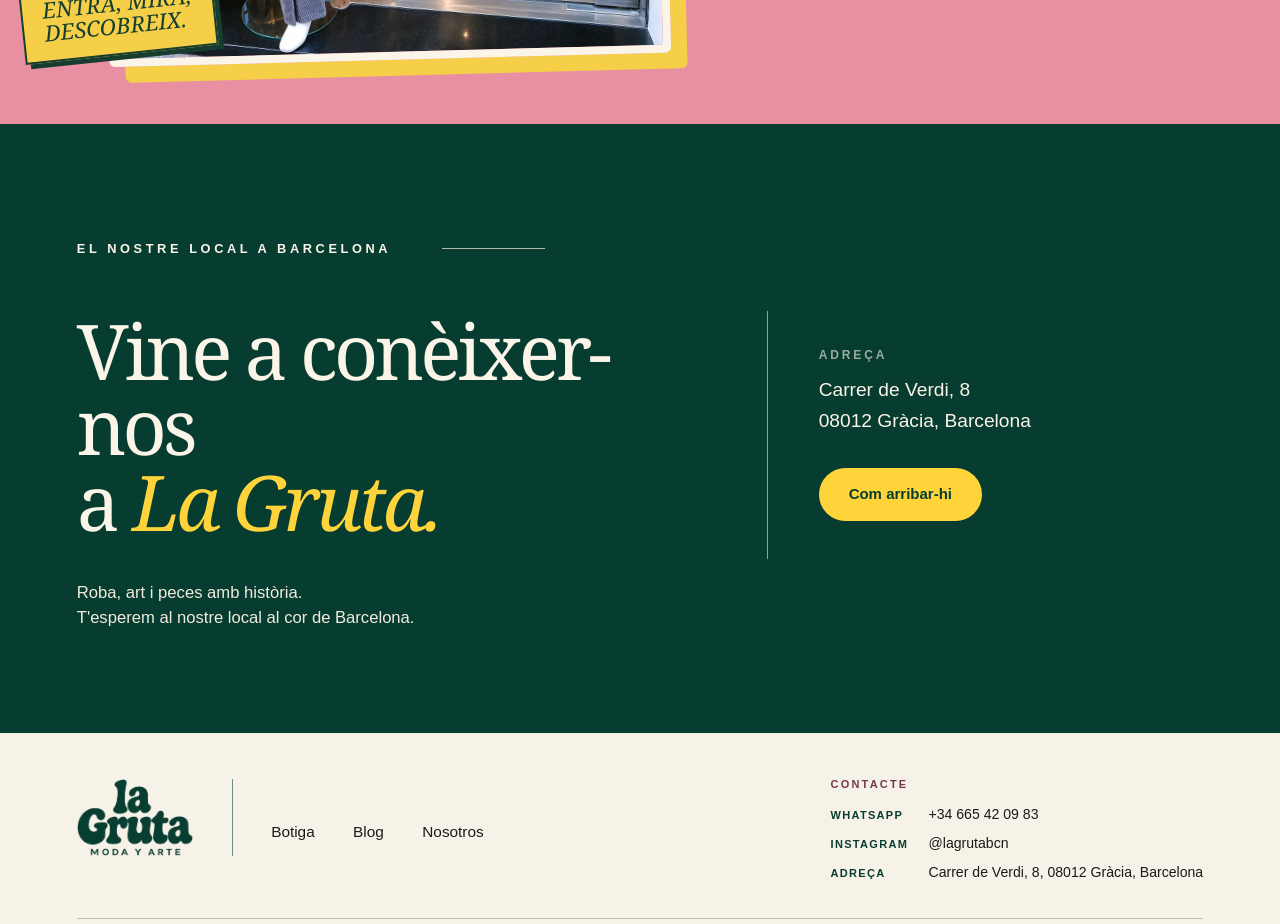
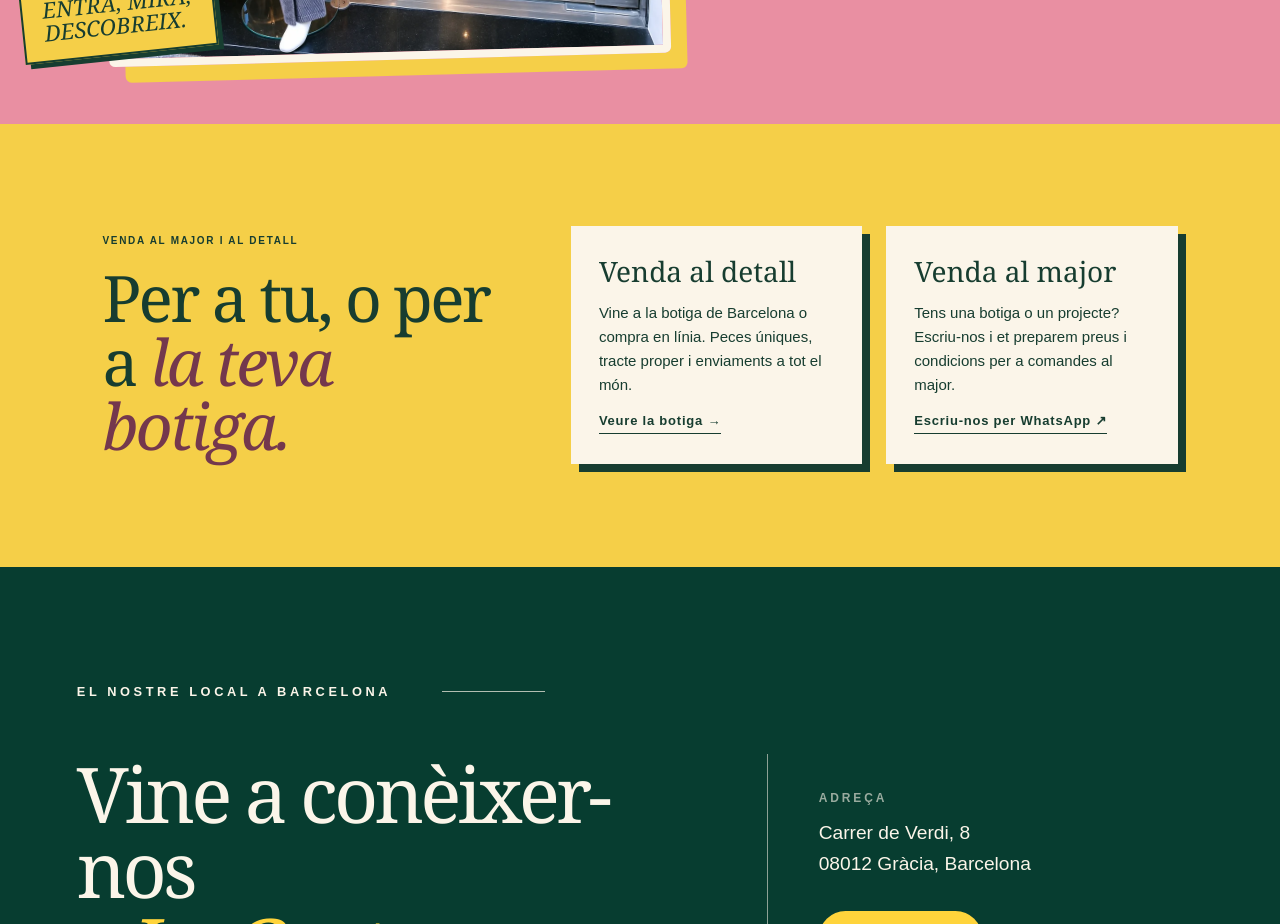
Before and after one commit to NicolasLlanos8799/la-gruta-website, a Next.js app: page /ca in a window 1280 px wide. Shown: the part 2240-3164 px from the top of the page. Built offline with nearby package versions, Linux system fonts and the light colour scheme.

Commit message:
Add trade section with wholesale and retail information

```diff
--- a/src/app/[lang]/page.tsx
+++ b/src/app/[lang]/page.tsx
@@ -84,6 +84,17 @@ export default async function Home({ params }: { params: Promise<{ lang: string
       <div className="story-copy"><p className="eyebrow">{t.storyEyebrow}</p><h2>{t.storyTitle1}<br/>{t.storyTitle2} <em>{t.storyEm}</em></h2><p>{t.storyText}</p></div>
     </section>
 
+    <section className="trade" id="mayor-menor" aria-labelledby="trade-title">
+      <div className="trade-head">
+        <p className="eyebrow">{t.trade.eyebrow}</p>
+        <h2 id="trade-title">{t.trade.title1} <em>{t.trade.titleEm}</em></h2>
+      </div>
+      <div className="trade-cards">
+        <article><h3>{t.trade.retailTitle}</h3><p>{t.trade.retailText}</p><Link href={`${base}/tienda`}>{t.viewShop} →</Link></article>
+        <article><h3>{t.trade.wholesaleTitle}</h3><p>{t.trade.wholesaleText}</p><a href={`https://wa.me/${WHATSAPP_NUMBER}`} target="_blank" rel="noreferrer">{t.trade.button}</a></article>
+      </div>
+    </section>
+
     <section className="location" id="visitanos" aria-labelledby="location-title">
       <div className="location-main">
         <p className="location-eyebrow"><span>{t.locEyebrow}</span><i aria-hidden="true" /></p>
--- a/src/app/globals.css
+++ b/src/app/globals.css
@@ -280,3 +280,14 @@ html{scroll-padding-top:96px}
   .footer-contact b{min-width:0}
   footer.site-footer .footer-copy{white-space:normal}
 }
+
+/* ===== Venta por mayor y menor ===== */
+.trade{background:var(--yellow);color:var(--ink);padding:clamp(64px,8vw,110px) 8vw;display:grid;grid-template-columns:.8fr 1.2fr;gap:clamp(32px,5vw,80px);align-items:center}
+.trade h2{font:400 clamp(40px,5vw,72px)/1 Georgia,serif;letter-spacing:-.04em;margin:18px 0 0}
+.trade h2 em{color:var(--wine)}
+.trade-cards{display:grid;grid-template-columns:1fr 1fr;gap:24px}
+.trade-cards article{background:var(--paper);padding:30px 28px;display:flex;flex-direction:column;gap:14px;box-shadow:8px 8px 0 var(--ink)}
+.trade-cards h3{font:400 28px/1.1 Georgia,serif;margin:0}
+.trade-cards p{margin:0;font-size:15px;line-height:1.6;flex:1}
+.trade-cards a{font-size:13px;font-weight:700;letter-spacing:.06em;border-bottom:1.5px solid var(--ink);align-self:flex-start;padding-bottom:3px}
+@media(max-width:900px){.trade{grid-template-columns:1fr}.trade-cards{grid-template-columns:1fr}}
--- a/src/i18n/dictionaries.ts
+++ b/src/i18n/dictionaries.ts
@@ -40,6 +40,7 @@ export type Dict = {
     storyText: string;
     seo: { h1Extra: string; blocks: { h2: string; intro?: string; items?: { h3: string; p: string }[] }[] };
     storyLink: string;
+    trade: { eyebrow: string; title1: string; titleEm: string; retailTitle: string; retailText: string; wholesaleTitle: string; wholesaleText: string; button: string };
     visitShape: [string, string];
     visitEyebrow: string;
     visitTitle1: string;
@@ -245,6 +246,7 @@ const es: Dict = {
       ],
     },
     storyLink: "Conócenos en Instagram",
+    trade: { eyebrow: "VENTA POR MAYOR Y MENOR", title1: "Para ti, o para", titleEm: "tu tienda.", retailTitle: "Venta al por menor", retailText: "Ven a la tienda en Barcelona o compra online. Piezas únicas, atención cercana y envíos a todo el mundo.", wholesaleTitle: "Venta al por mayor", wholesaleText: "¿Tienes una tienda o un proyecto? Escríbenos y te preparamos precios y condiciones para pedidos al por mayor.", button: "Escríbenos por WhatsApp ↗" },
     visitShape: ["HOLA", "BARCELONA!"],
     visitEyebrow: "LAS COSAS BONITAS PASAN EN PERSONA",
     visitTitle1: "Ven a",
@@ -450,6 +452,7 @@ const ca: Dict = {
       ],
     },
     storyLink: "Coneix-nos a Instagram",
+    trade: { eyebrow: "VENDA AL MAJOR I AL DETALL", title1: "Per a tu, o per a", titleEm: "la teva botiga.", retailTitle: "Venda al detall", retailText: "Vine a la botiga de Barcelona o compra en línia. Peces úniques, tracte proper i enviaments a tot el món.", wholesaleTitle: "Venda al major", wholesaleText: "Tens una botiga o un projecte? Escriu-nos i et preparem preus i condicions per a comandes al major.", button: "Escriu-nos per WhatsApp ↗" },
     visitShape: ["HOLA", "BARCELONA!"],
     visitEyebrow: "LES COSES BONIQUES PASSEN EN PERSONA",
     visitTitle1: "Vine a",
@@ -655,6 +658,7 @@ const en: Dict = {
       ],
     },
     storyLink: "Find us on Instagram",
+    trade: { eyebrow: "WHOLESALE & RETAIL", title1: "For you, or for", titleEm: "your store.", retailTitle: "Retail", retailText: "Visit the shop in Barcelona or buy online. One-of-a-kind pieces, friendly service and worldwide shipping.", wholesaleTitle: "Wholesale", wholesaleText: "Own a store or a project? Message us and we will send you prices and terms for wholesale orders.", button: "Message us on WhatsApp ↗" },
     visitShape: ["HELLO", "BARCELONA!"],
     visitEyebrow: "BEAUTIFUL THINGS HAPPEN IN PERSON",
     visitTitle1: "Come and",
```
